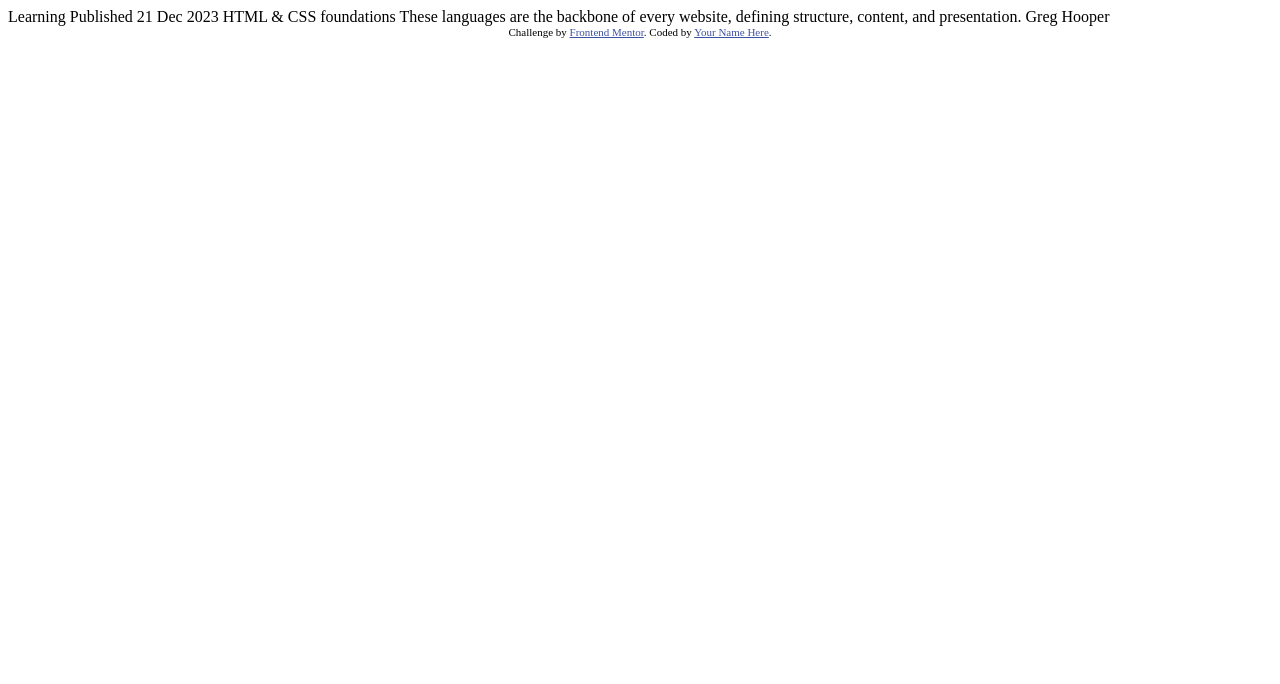
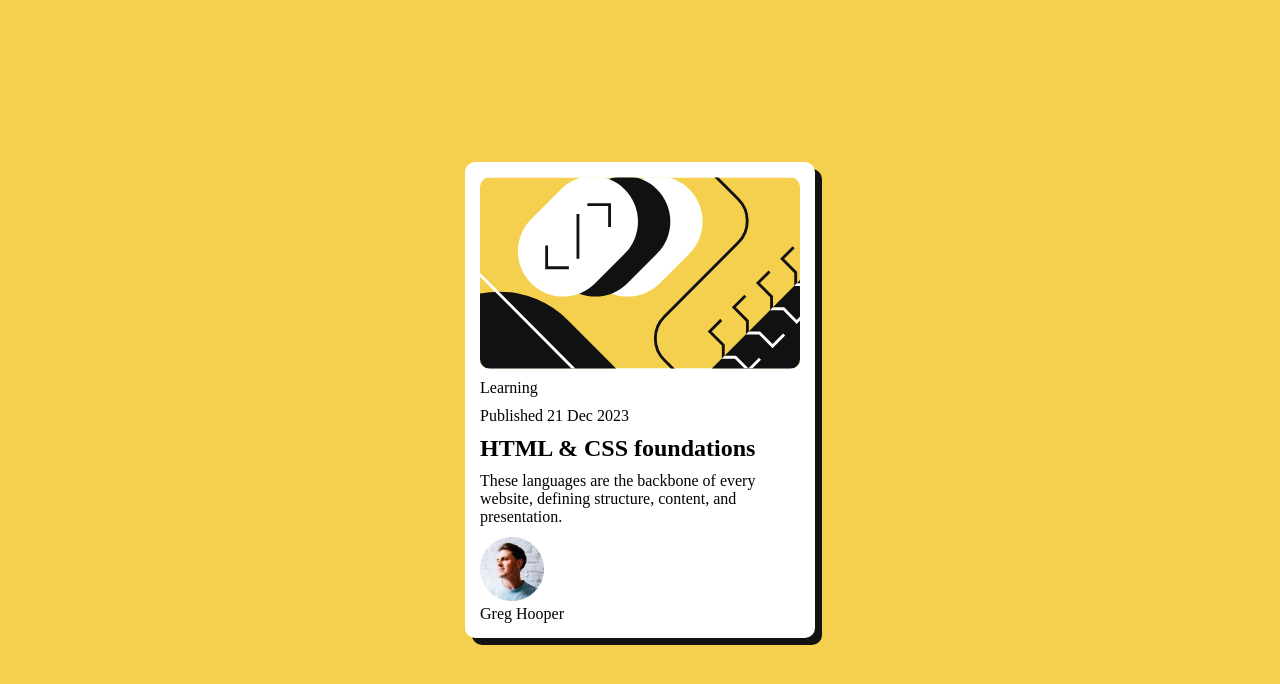
Before and after one commit to CUD07/Blog-Preview-Card, a plain HTML site: page index.html in a window 1280 px wide. Drawn offline with Linux system fonts and the light colour scheme.

Commit message:
Card frame Setup

```diff
--- a/index.html
+++ b/index.html
@@ -1,34 +1,45 @@
-<!DOCTYPE html>
+<!doctype html>
 <html lang="en">
-<head>
-  <meta charset="UTF-8">
-  <meta name="viewport" content="width=device-width, initial-scale=1.0"> <!-- displays site properly based on user's device -->
+  <head>
+    <meta charset="UTF-8" />
+    <meta name="viewport" content="width=device-width, initial-scale=1.0" />
+    <!-- displays site properly based on user's device -->
+    <link rel="stylesheet" href="style.css" />
+    <link
+      rel="icon"
+      type="image/png"
+      sizes="32x32"
+      href="./assets/images/favicon-32x32.png"
+    />
 
-  <link rel="icon" type="image/png" sizes="32x32" href="./assets/images/favicon-32x32.png">
+    <title>Blog preview card | Divine</title>
+  </head>
+  <body>
+    <section class="card-cont">
+      <div class="card-img">
+        <img src="./assets/images/illustration-article.svg" alt="card image" />
+      </div>
 
-  <title>Frontend Mentor | Blog preview card</title>
+      <p class="tag">Learning</p>
+      <p class="date">Published 21 Dec 2023</p>
+      <h2 class="title">HTML & CSS foundations</h2>
+      <article>
+        These languages are the backbone of every website, defining structure,
+        content, and presentation.
+      </article>
 
-  <!-- Feel free to remove these styles or customise in your own stylesheet 👍 -->
-  <style>
-    .attribution { font-size: 0.6875rem; text-align: center; }
-    .attribution a { color: hsl(228, 45%, 44%); }
-  </style>
-</head>
-<body>
+      <div class="profile">
+        <div class="profile-img">
+          <img src="/assets/images/image-avatar.webp" alt="" />
+        </div>
 
-  Learning
+        <p class="author">Greg Hooper</p>
+      </div>
+    </section>
 
-  Published 21 Dec 2023
-
-  HTML & CSS foundations
-
-  These languages are the backbone of every website, defining structure, content, and presentation.
-
-  Greg Hooper
-
-  <footer class="attribution">
+    <!-- <footer class="attribution">
     Challenge by <a href="https://www.frontendmentor.io?ref=challenge">Frontend Mentor</a>.
     Coded by <a href="#">Your Name Here</a>.
-  </footer>
-</body>
+  </footer> -->
+  </body>
 </html>
--- a/style.css
+++ b/style.css
@@ -4,3 +4,59 @@
     padding: 0;
     box-sizing: border-box;
 }
+
+:root
+{
+    --accent: hsl(47, 88%, 63%);
+    --light: hsl(0, 0%, 100%);
+    --light-gray: hsl(0, 0%, 42%);
+    --dark-gray: hsl(0, 0%, 7%);
+    --radius: 10px;
+}
+
+body
+{
+    font-size: 16px;
+    width: 100%;
+    height: 100vh;
+    background: var(--accent);
+    display: flex;
+    justify-content: center;
+    align-items: center;
+}
+
+.card-cont
+{
+    width: 350px;
+    min-height: 400px;
+    background: var(--light);
+    padding: 15px;
+    border-radius: var(--radius);
+    box-shadow: 7px 7px 0 var(--dark-gray);
+    display: flex;
+    flex-direction: column;
+    justify-content: center;
+    align-items: flex-start;
+    gap: 10px;
+}
+
+
+/* The image on the card  */
+
+.card-img
+{
+    width: 100%;
+    display: flex;
+    justify-content: center;
+    align-items: stretch;
+    overflow: hidden;
+    border-radius: var(--radius);
+}
+
+.card-img img
+{
+    width: 100%;
+    height: 100%;
+}
+
+/* The contents of the card  */
```
Also changed, not shown: 1 other file.
